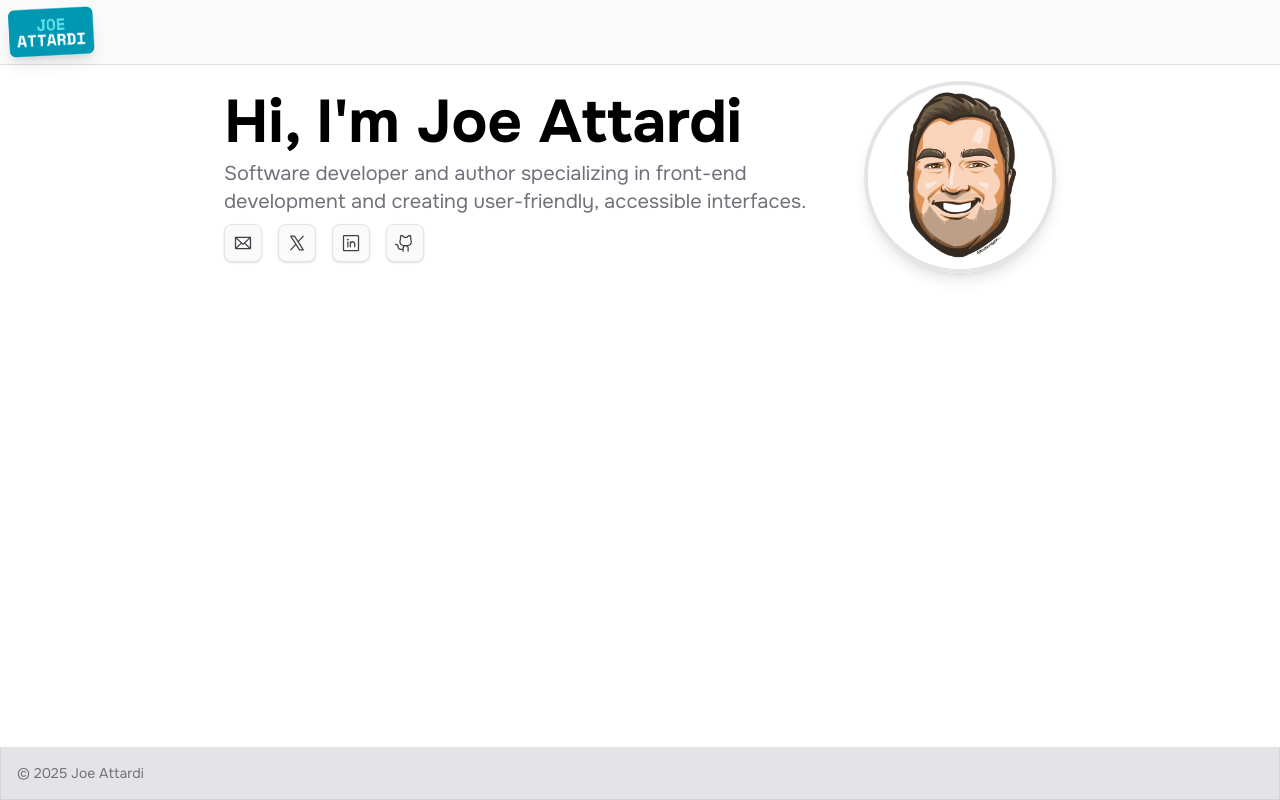
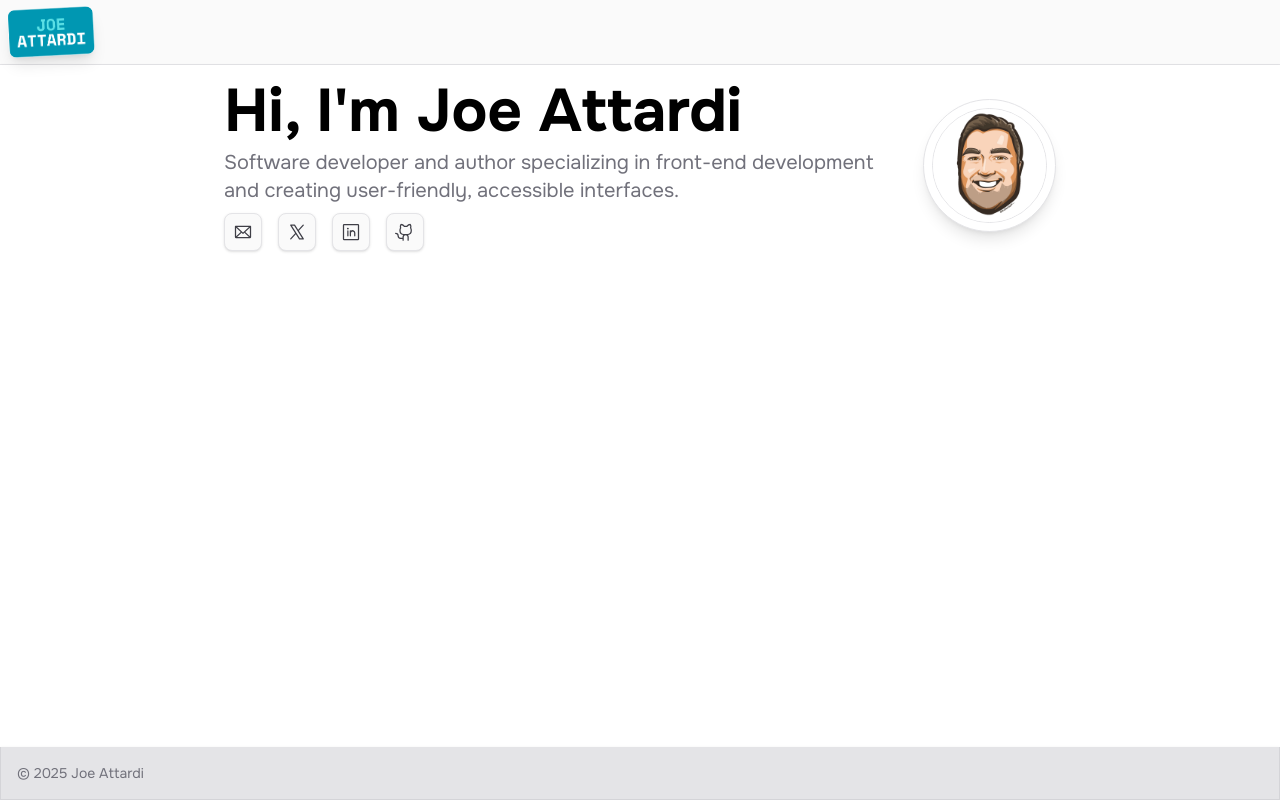
Before and after one commit to joeattardi/joeattardi-com-nextjs, a Next.js app: page / in a window 1280 px wide. Built offline with nearby package versions, Linux system fonts and the light colour scheme.

Commit message:
Add some animations

```diff
--- a/src/app/page.tsx
+++ b/src/app/page.tsx
@@ -2,12 +2,18 @@ import joe from '@/images/avatar.jpg';
 import Image from 'next/image';
 import SocialButton from '@/components/SocialButton';
 import { PiEnvelope, PiXLogo, PiLinkedinLogo, PiGithubLogo } from 'react-icons/pi';
+import * as motion from 'motion/react-client';
 
 export default function Home() {
     return (
         <div className="flex flex-col items-center gap-4">
             <section className="md:w-2/3 flex flex-col md:flex-row items-center gap-4 md:gap-8">
-                <div className="flex flex-col items-center md:items-start gap-2">
+                <motion.div
+                    initial={{ opacity: 0, y: 10 }}
+                    animate={{ opacity: 1, y: 0 }}
+                    transition={{ duration: 0.5 }}
+                    className="flex flex-col items-center md:items-start gap-2"
+                >
                     <h1 className="text-4xl md:text-6xl font-bold">Hi, I&apos;m Joe Attardi</h1>
                     <p className="text-zinc-500 text-center md:text-left text-xl">
                         Software developer and author specializing in front-end development and
@@ -22,12 +28,19 @@ export default function Home() {
                         />
                         <SocialButton icon={PiGithubLogo} href="https://github.com/joeattardi" />
                     </section>
-                </div>
-                <Image
-                    src={joe}
-                    alt="Joe Attardi"
-                    className="rounded-full border-4 border-zinc-200 shadow-lg w-32 md:w-48"
-                />
+                </motion.div>
+                <motion.div
+                    className="rounded-full p-2 bg-white border border-zinc-200 shadow-lg"
+                    initial={{ rotateY: 30, opacity: 0 }}
+                    animate={{ rotateY: 0, opacity: 1 }}
+                    transition={{ duration: 0.5 }}
+                >
+                    <Image
+                        src={joe}
+                        alt="Joe Attardi"
+                        className="rounded-full border border-zinc-200 w-32 md:w-48"
+                    />
+                </motion.div>
             </section>
         </div>
     );
```
